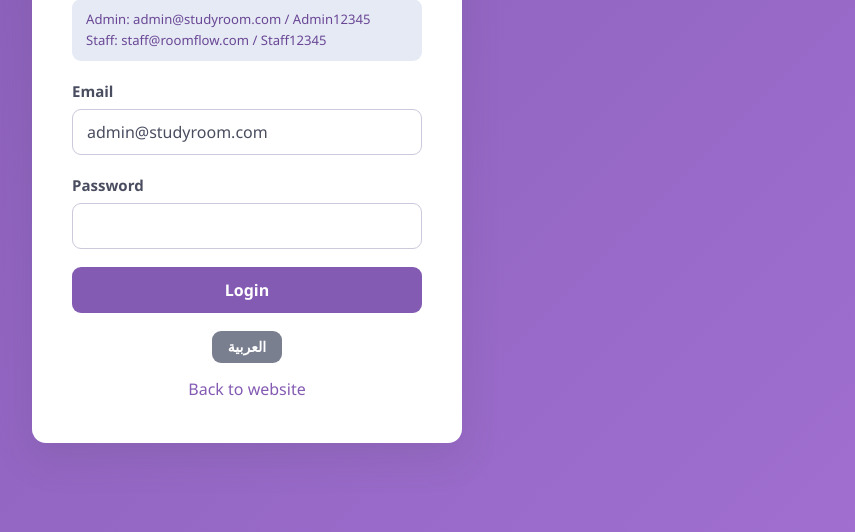
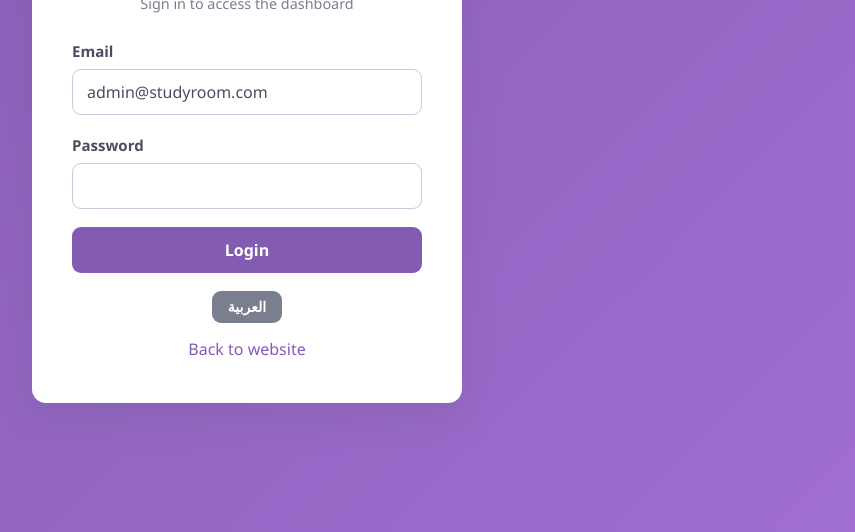
Before and after one commit to foouz-28/RoomFlow, a website: page public/admin-login.html in a window 1280 px wide. Shown: the part 268-800 px from the top of the page, without its empty margins (393-1248 px from the left). Drawn offline with Linux system fonts and the light colour scheme.

Commit message:
Minor UI improvements

```diff
--- a/public/admin-login.html
+++ b/public/admin-login.html
@@ -17,11 +17,6 @@
       </div>
       <h2 data-i18n="admin_login_title">Staff Login</h2>
       <p class="subtitle" data-i18n="admin_login_subtitle">Sign in to access the dashboard</p>
-
-      <div class="login-hint">
-        Admin: admin@studyroom.com / Admin12345<br>
-        Staff: staff@roomflow.com / Staff12345
-      </div>
 
       <div id="alertBox" class="alert"></div>
 
```
